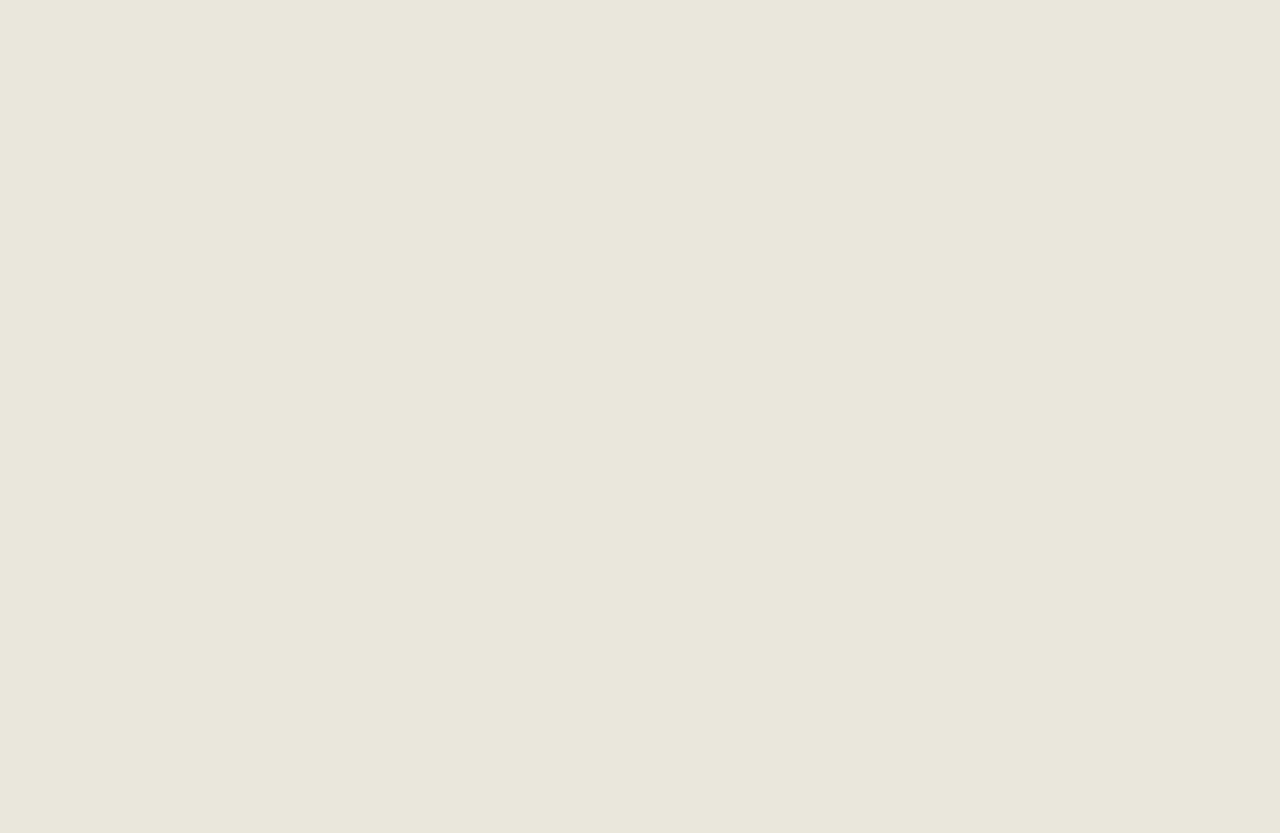
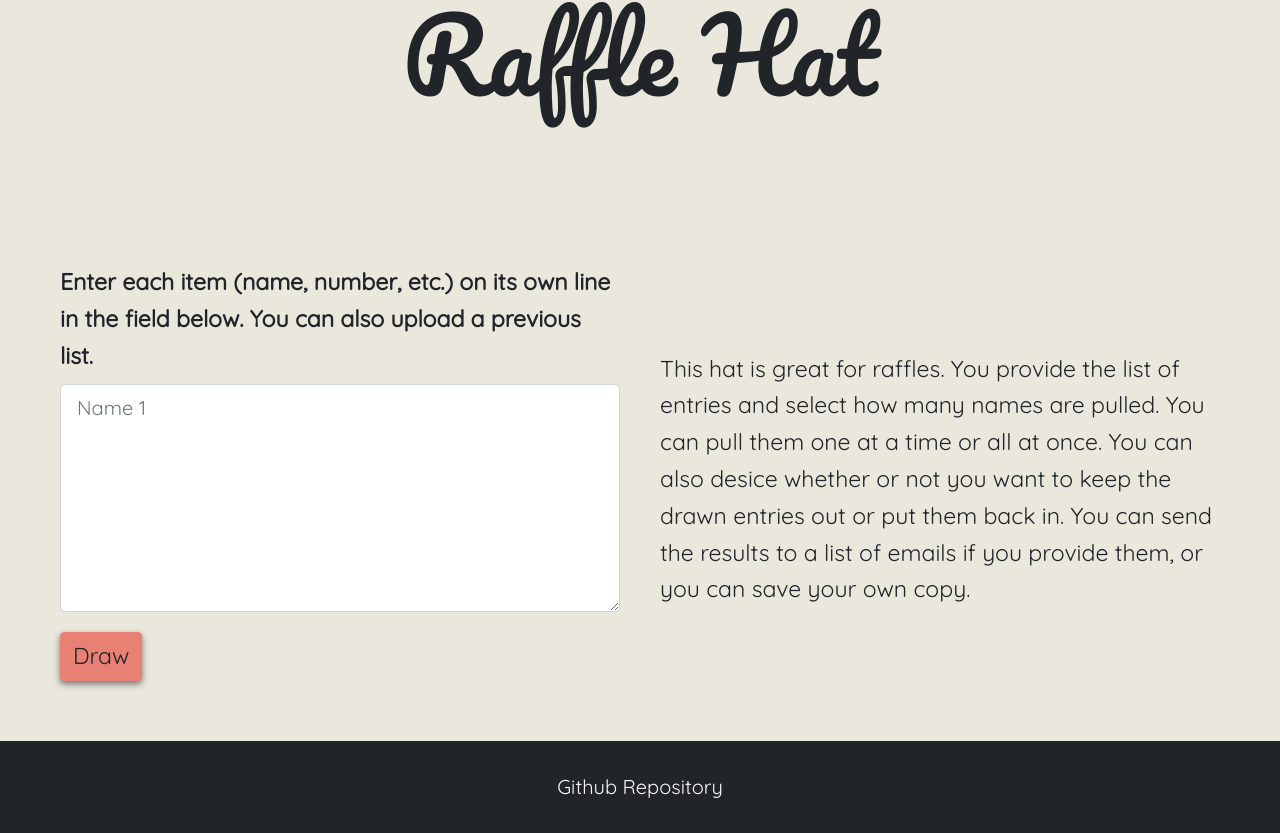
Before and after one commit to tymull/hatdraw-react, a React (Create React App) app: page /hatdraw-react/raffle-hat in a window 1280 px wide. Before the commit this address led to /. Shown: the part 214-1047 px from the top of the page. Before the commit the page ends 800 px from the top, so only its background shows below. Built offline with nearby package versions, Linux system fonts and the light colour scheme.

Commit message:
Finished except for updating page titles

```diff
--- a/public/index.html
+++ b/public/index.html
@@ -2,7 +2,7 @@
 <html lang="en">
   <head>
     <meta charset="utf-8" />
-    <link rel="icon" href="%PUBLIC_URL%/favicon.ico" />
+    <link rel="icon" href="%PUBLIC_URL%/hatdraw-logo.svg" />
     <meta name="viewport" content="width=device-width, initial-scale=1" />
     <meta name="theme-color" content="#000000" />
     <meta
@@ -24,7 +24,7 @@
       work correctly both with client-side routing and a non-root public URL.
       Learn how to configure a non-root public URL by running `npm run build`.
     -->
-    <title>React App</title>
+    <title>Hat Draw Machine</title>
     <link href="https://cdn.jsdelivr.net/npm/bootstrap@5.0.0-beta1/dist/css/bootstrap.min.css" rel="stylesheet" integrity="sha384-giJF6kkoqNQ00vy+HMDP7azOuL0xtbfIcaT9wjKHr8RbDVddVHyTfAAsrekwKmP1" crossorigin="anonymous">
     <link href="https://fonts.googleapis.com/css2?family=Quicksand&family=Pacifico" rel="stylesheet">
     <script src="https://cdn.jsdelivr.net/npm/bootstrap@5.2.1/dist/js/bootstrap.bundle.min.js"></script>
--- a/src/App.js
+++ b/src/App.js
@@ -1,4 +1,4 @@
-import ReactDOM from "react-dom/client";
+//import ReactDOM from "react-dom/client";
 import { BrowserRouter, Routes, Route, Navigate } from "react-router-dom";
 import Layout from "./pages/Layout";
 import Home from "./pages/Home";
@@ -8,8 +8,7 @@ import Contact from "./pages/Contact";
 
 export default function App() {
   return (
-     //<BrowserRouter basename="/hatdraw-react/build">
-     <BrowserRouter>
+     <BrowserRouter basename="/hatdraw-react/">
       <Routes>
         <Route path="/" element={<Layout />}>
           <Route index element={<Home />} />
--- /dev/null
+++ b/src/FactFinder.js
@@ -0,0 +1,29 @@
+import { useState } from "react";
+
+export default function FactFinder() {
+    const [fact, setFact] = useState("");
+
+    function handleClick(event) {
+        event.preventDefault();
+        const url = "https://uselessfacts.jsph.pl/random.json?language=en";
+        fetch(url)
+            .then((response) => {
+                return response.json();
+            }).then((json) => {
+                console.log(json);
+                setFact(json.text);
+                console.log(json.text);
+            });
+    }
+
+    return (
+        <div class="section">
+            <p>Or if you simply wanted to contact me to request fun facts, don't
+              worry, I'm way ahead of you! Just press the button below.</p>
+            <div class="form-group">
+                <button type="submit" class="btn btn-primary" onClick={handleClick}>Enlighten Me</button>
+            </div>
+            <p>{fact}</p>
+        </div>
+    );
+}
--- a/src/index.css
+++ b/src/index.css
@@ -8,7 +8,7 @@ body {
   flex-direction: column;
   margin: 0;
   padding: 0;
-  min-height: 100%;
+  height: 100%;
   box-sizing: border-box;
   font-family: 'Quicksand', serif;
   background-color: #eae7dc;
@@ -17,6 +17,15 @@ body {
   color: #5D6063;
   color: #212529;
 
+}
+
+#root {
+  display: flex;
+  flex-direction: column;
+  margin: 0;
+  padding: 0;
+  min-height: 100%;
+  box-sizing: border-box;
 }
 
 /* Menu */
--- a/src/pages/Contact.js
+++ b/src/pages/Contact.js
@@ -1,5 +1,41 @@
+import FactFinder from "../FactFinder.js";
+
 const Contact = () => {
-  return <h1>Contact Me</h1>;
+    return (
+    <div class="flex-wrapper">
+        <div class="page">
+          <div class="section">
+            <h2 class="page-header">Contact</h2>
+          </div>
+          <div class="section">
+            <p class="constraints">Feel free to send me a message and let me know what you think.
+              I am still building this website and am open to suggestions.</p>
+            <form class="form-resize" method="POST" action="https://formspree.io/f/xrgdjkdj">
+              <div class="form-group">
+                <label class="label-instructions" for="clientEmail">Your email address:</label>
+                <input type="email" name="email" class="form-control form-control-lg" id="clientEmail" aria-describedby="emailHelp" required/>
+                <small id="emailHelp" class="form-text text-muted">We'll never share your email with anyone else.</small>
+              </div>
+              <div class="form-group">
+                <label class="label-instructions" for="contactMessage">Your message:</label>
+                <textarea name="message" class="form-control form-control-lg" id="contactMessage" rows="10" required></textarea>
+              </div>
+              {/*If I don't want message to actually send with formspree then need
+                to delete name attribute from above*/}
+              <div class="form-group">
+                <button type="submit" class="btn btn-primary">Send</button>
+              </div>
+            </form>
+            <FactFinder />
+          </div>
+        </div>
+        <footer class="bg-dark text-center text-light footer">
+          <a class="footer-link" href="https://github.com/tymull/hatdraw-react.git">
+            <p class="footer-text">Github Repository</p>
+          </a>
+        </footer>
+    </div>
+    );
 };
 
 export default Contact;
--- a/src/pages/ExchangeHat.js
+++ b/src/pages/ExchangeHat.js
@@ -1,5 +1,42 @@
 const ExchangeHat = () => {
-  return <h1>Exchange Hat</h1>;
+    return (
+    <div class="flex-wrapper">
+        <div class="page">
+          <div class="section">
+            <h2 class="page-header">Exchange Hat</h2>
+          </div>
+          <div class="section main-section">
+            <div class="section">
+              <form>
+                <div class="form-group">
+                  <label class="label-instructions" for="exchangeHatTextarea">Enter
+                    each item (name, number, etc.) on its own line in the field below.
+                    You can also upload a previous list.</label>
+                  <textarea class="form-control form-control-lg" id="exchangeHatTextarea" rows="7" placeholder="Name 1"></textarea>
+                  {/*Could have done something like "Name 1&#10;Name 2&#10;etc..." to show lines, but it doesn't work on safari or iphones. Would need
+                    to use jQuery for that*/}
+                </div>
+                <div class="form-group">
+                  <button type="submit" class="btn btn-primary">Draw</button>
+                </div>
+              </form>
+            </div>
+            <div class="section">
+              <p class="p-description">This hat is great for gift exchanges or setting up random partners
+                from a list. You can select people that must specifically give or
+                receive from someone in particular, while keeping the rest random. You
+                can send the results to a list of emails if you provide them, or you
+                can save your own copy.</p>
+            </div>
+          </div>
+        </div>
+        <footer class="bg-dark text-center text-light footer">
+          <a class="footer-link" href="https://github.com/tymull/hatdraw-react.git">
+            <p class="footer-text">Github Repository</p>
+          </a>
+        </footer>
+    </div>
+    );
 };
 
 export default ExchangeHat;
--- a/src/pages/Home.js
+++ b/src/pages/Home.js
@@ -1,5 +1,37 @@
+import { Link } from "react-router-dom";
+import hatdrawLogo from "../images/hatdraw-logo.svg";
+
 const Home = () => {
-  return <h1>Home</h1>;
+    return (
+    <div class="flex-wrapper">
+        <div class="page">
+          <h2 class="section page-header">Pick a Hat</h2>
+          <div class="section main-section">
+
+
+            <div class="section realign">
+              <Link to="/exchange-hat"><img class="hat-icon" src={hatdrawLogo} alt="Hat Logo" />
+                <h2 class="hat-caption">Exchange Hat</h2>
+              </Link>
+              <p class="hat-description">Randomly pair a list of people together for gift exchanges or set your
+                own rules</p>
+            </div>
+
+            <div class="section realign">
+              <Link to="/raffle-hat"><img class="hat-icon" src={hatdrawLogo} alt="Hat Logo" />
+                <h6 class="hat-caption">Raffle Hat</h6>
+              </Link>
+              <p class="hat-description">Pull names or numbers from this hat one at a time</p>
+            </div>
+          </div>
+        </div>
+        <footer class="bg-dark text-center text-light footer">
+          <a class="footer-link" href="https://github.com/tymull/hatdraw-react.git">
+            <p class="footer-text">Github Repository</p>
+          </a>
+        </footer>
+    </div>
+    );
 };
 
 export default Home;
--- a/src/pages/Layout.js
+++ b/src/pages/Layout.js
@@ -8,7 +8,7 @@ const Layout = () => {
         <nav class="navbar navbar-expand-lg navbar-dark bg-dark">
           <div class="container-fluid">
             <a class="navbar-brand" href="#">
-              <img class="logo" src={hatdrawLogo} alt="logo" />
+              <img class="logo" src={hatdrawLogo} alt="Hat Logo" />
               <h1 class="logo-text">Hat Draw Machine</h1>
             </a>
             <button class="navbar-toggler" type="button" data-bs-toggle="collapse" data-bs-target="#navbarSupportedContent" aria-controls="navbarSupportedContent" aria-expanded="false" aria-label="Toggle navigation">
--- a/src/pages/RaffleHat.js
+++ b/src/pages/RaffleHat.js
@@ -1,5 +1,42 @@
 const RaffleHat = () => {
-  return <h1>Raffle Hat</h1>;
+    return (
+    <div class="flex-wrapper">
+        <div class="page">
+          <div class="section">
+            <h2 class="page-header">Raffle Hat</h2>
+          </div>
+          <div class="section main-section">
+            <div class="section">
+              <form>
+                <div class="form-group">
+                  <label class="label-instructions" for="exchangeHatTextarea">Enter
+                    each item (name, number, etc.) on its own line in the field below.
+                    You can also upload a previous list.</label>
+                  <textarea class="form-control form-control-lg" id="exchangeHatTextarea" rows="7" placeholder="Name 1"></textarea>
+                  {/*Could have done something like "Name 1&#10;Name 2&#10;etc..." to show lines, but it doesn't work on safari or iphones. Would need
+                    to use jQuery for that*/}
+                </div>
+                <div class="form-group">
+                  <button type="submit" class="btn btn-primary">Draw</button>
+                </div>
+              </form>
+            </div>
+            <div class="section">
+              <p class="p-description">This hat is great for raffles. You provide the list of entries and
+                select how many names are pulled. You can pull them one at a time or
+                all at once. You can also desice whether or not you want to keep the
+                drawn entries out or put them back in. You can send the results to a
+                list of emails if you provide them, or you can save your own copy.</p>
+            </div>
+          </div>
+        </div>
+        <footer class="bg-dark text-center text-light footer">
+          <a class="footer-link" href="https://github.com/tymull/hatdraw-react.git">
+            <p class="footer-text">Github Repository</p>
+          </a>
+        </footer>
+    </div>
+    );
 };
 
 export default RaffleHat;
```
Also changed, not shown: public/hatdraw-logo.svg (added).
